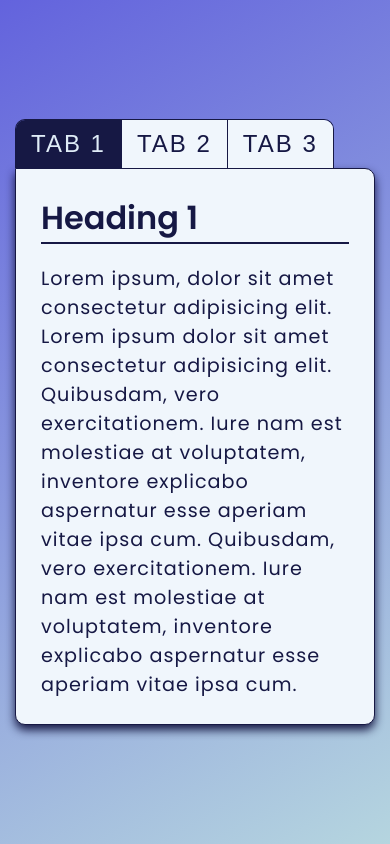
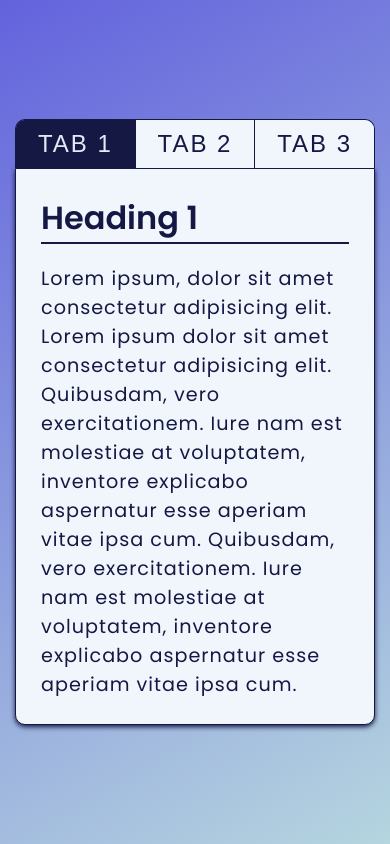
Before and after one commit to RainbowIsPerfect/Vanilla-JS-projects, a plain HTML site: page tabs/index.html in a window 390 px wide. Both pictures are taken after a click on the button "TAB 1". Drawn offline with Linux system fonts and the light colour scheme.

Commit message:
few changes

```diff
--- a/tabs/index.html
+++ b/tabs/index.html
@@ -6,6 +6,9 @@
     <meta http-equiv="X-UA-Compatible" content="IE=edge">
     <meta name="viewport" content="width=device-width, initial-scale=1.0">
     <link rel="stylesheet" href="style.css">
+    <link rel="preconnect" href="https://fonts.googleapis.com">
+    <link rel="preconnect" href="https://fonts.gstatic.com" crossorigin>
+    <link href="https://fonts.googleapis.com/css2?family=Poppins:wght@400;600&display=swap" rel="stylesheet">
     <title>Tabs</title>
 </head>
 
@@ -15,17 +18,17 @@
             <nav class="tabs__nav">
                 <ul class="tabs__list">
                     <li class="tabs__list-item">
-                        <button href="#" class="tabs__button tabs__button--active" data-tab="1">TAB 1</button>
+                        <button class="tabs__button tabs__button--active" data-tab="1">TAB 1</button>
                     </li>
                     <li class="tabs__list-item">
-                        <button href="#" class="tabs__button" data-tab="2">TAB 2</button>
+                        <button class="tabs__button" data-tab="2">TAB 2</button>
                     </li>
                     <li class="tabs__list-item">
-                        <button href="#" class="tabs__button" data-tab="3">TAB 3</button>
+                        <button class="tabs__button" data-tab="3">TAB 3</button>
                     </li>
                 </ul>
             </nav>
-            <div class="tabs__content content" data-content="1">
+            <div class="tabs__content tabs__content--active" data-content="1">
                 <h2 class="content__heading">Heading 1</h2>
                 <p class="content__paragraph">Lorem ipsum, dolor sit amet consectetur adipisicing elit. Lorem ipsum
                     dolor
@@ -35,7 +38,7 @@
                     est molestiae at voluptatem,
                     inventore explicabo aspernatur esse aperiam vitae ipsa cum.</p>
             </div>
-            <div class="tabs__content content tabs__content--hidden" data-content="2">
+            <div class="tabs__content" data-content="2">
                 <h2 class="content__heading">Heading 2</h2>
                 <p class="content__paragraph">Lorem ipsum, dolor sit amet consectetur adipisicing elit. Eveniet, modi.
                     Lorem ipsum dolor
@@ -43,7 +46,7 @@
                     inventore explicabo aspernatur esse aperiam vitae ipsa cum. Lorem ipsum dolor sit amet consectetur
                     adipisicing elit. Fugiat, odio.</p>
             </div>
-            <div class="tabs__content content tabs__content--hidden" data-content="3">
+            <div class="tabs__content" data-content="3">
                 <h2 class="content__heading">Heading 3</h2>
                 <p class="content__paragraph">Lorem ipsum, dolor sit amet consectetur adipisicing elit. Eveniet, modi.
                     Lorem ipsum dolor
--- a/tabs/main.js
+++ b/tabs/main.js
@@ -6,17 +6,9 @@ tabsList.forEach(tab => tab.addEventListener('click', changeTab));
 function changeTab() {
     const currentTabDataSet = this.dataset.tab;
     tabsList.forEach(tab => {
-        if (tab !== this) {
-            tab.classList.remove('tabs__button--active');
-        } else {
-            this.classList.add('tabs__button--active');
-        }
+        tab !== this ? tab.classList.remove('tabs__button--active') : this.classList.add('tabs__button--active');
     });
     contentList.forEach(content => {
-        if (content.dataset.content === currentTabDataSet) {
-            content.classList.remove('tabs__content--hidden');
-        } else {
-            content.classList.add('tabs__content--hidden');
-        }
+        content.dataset.content === currentTabDataSet ? content.classList.add('tabs__content--active') : content.classList.remove('tabs__content--active');
     });
 }
--- a/tabs/style.css
+++ b/tabs/style.css
@@ -1,11 +1,9 @@
-@import url('https://fonts.googleapis.com/css2?family=Poppins:wght@400;600&display=swap');
-
 :root {
     --main: #161844;
     --bg-main: #f0f6fc;
     --tab-color: #dfecf7;
-    --hover: #c0d7ee;
-    --hover-active: #252979;
+    --hover: #a0cbf7;
+    --hover-active: #464cc4;
 }
 
 * {
@@ -20,7 +18,7 @@ body {
     align-items: center;
     min-height: 100vh;
     font-size: 16px;
-    font-family: Poppins;
+    font-family: Poppins, serif;
     background: linear-gradient(-30deg, #b5d5df, #6363dd) no-repeat;
 }
 
@@ -52,6 +50,7 @@ body {
 }
 
 .tabs__button {
+    width: 100%;
     padding: 10px 15px;
     border: none;
     border-bottom: none;
@@ -60,8 +59,14 @@ body {
     text-decoration: none;
     color: var(--main);
     background-color: var(--bg-main);
+
+    outline: transparent;
     cursor: pointer;
     transition: all 0.3s ease-in-out;
+}
+
+.tabs__button:focus-visible {
+    background-color: var(--hover);
 }
 
 .tabs__button:hover {
@@ -73,11 +78,16 @@ body {
     color: var(--tab-color);
 }
 
+.tabs__button--active:focus-visible {
+    background-color: var(--hover-active);
+}
+
 .tabs__button--active:hover {
     background-color: var(--hover-active);
 }
 
 .tabs__content {
+    display: none;
     max-width: 800px;
     padding: 25px;
     border: 1px solid var(--main);
@@ -85,11 +95,11 @@ body {
     color: var(--main);
     background-color: var(--bg-main);
     word-break: break-word;
-    box-shadow: 0 5px 10px var(--main);
+    box-shadow: 0 2px 5px var(--main);
 }
 
-.tabs__content--hidden {
-    display: none;
+.tabs__content--active {
+    display: block;
 }
 
 .content__heading {
@@ -102,3 +112,17 @@ body {
     font-size: 1.2rem;
     letter-spacing: 1px;
 }
+
+@media screen and (max-width: 450px) {
+    .tabs__list-item {
+        font-size: 1.2rem;
+        flex-grow: 1;
+    }
+    .tabs__list {
+        display: flex;
+        justify-content: stretch;
+    }
+    .tabs__content {
+        border-radius: 0 0 10px 10px;
+    }
+}
```
